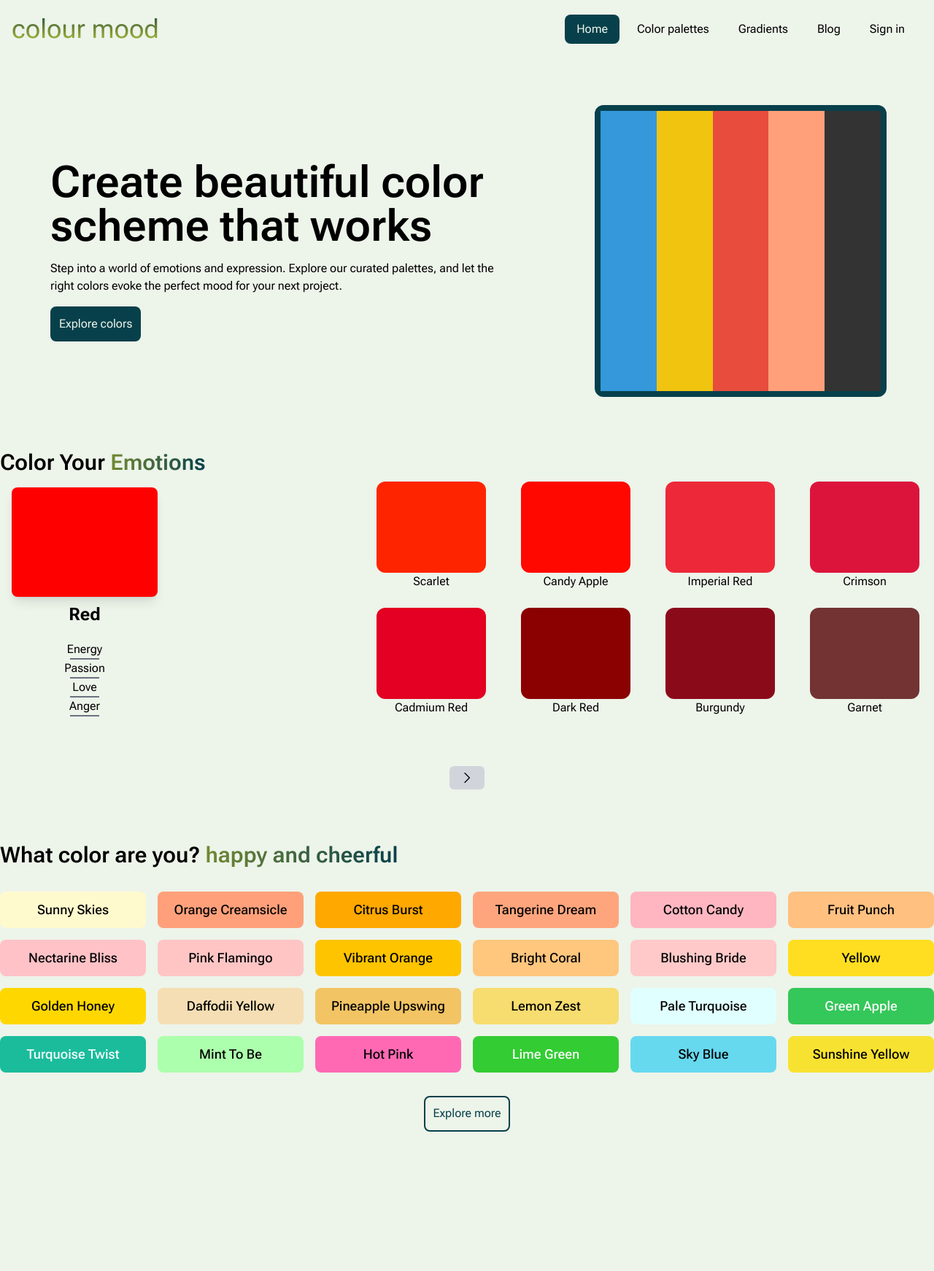
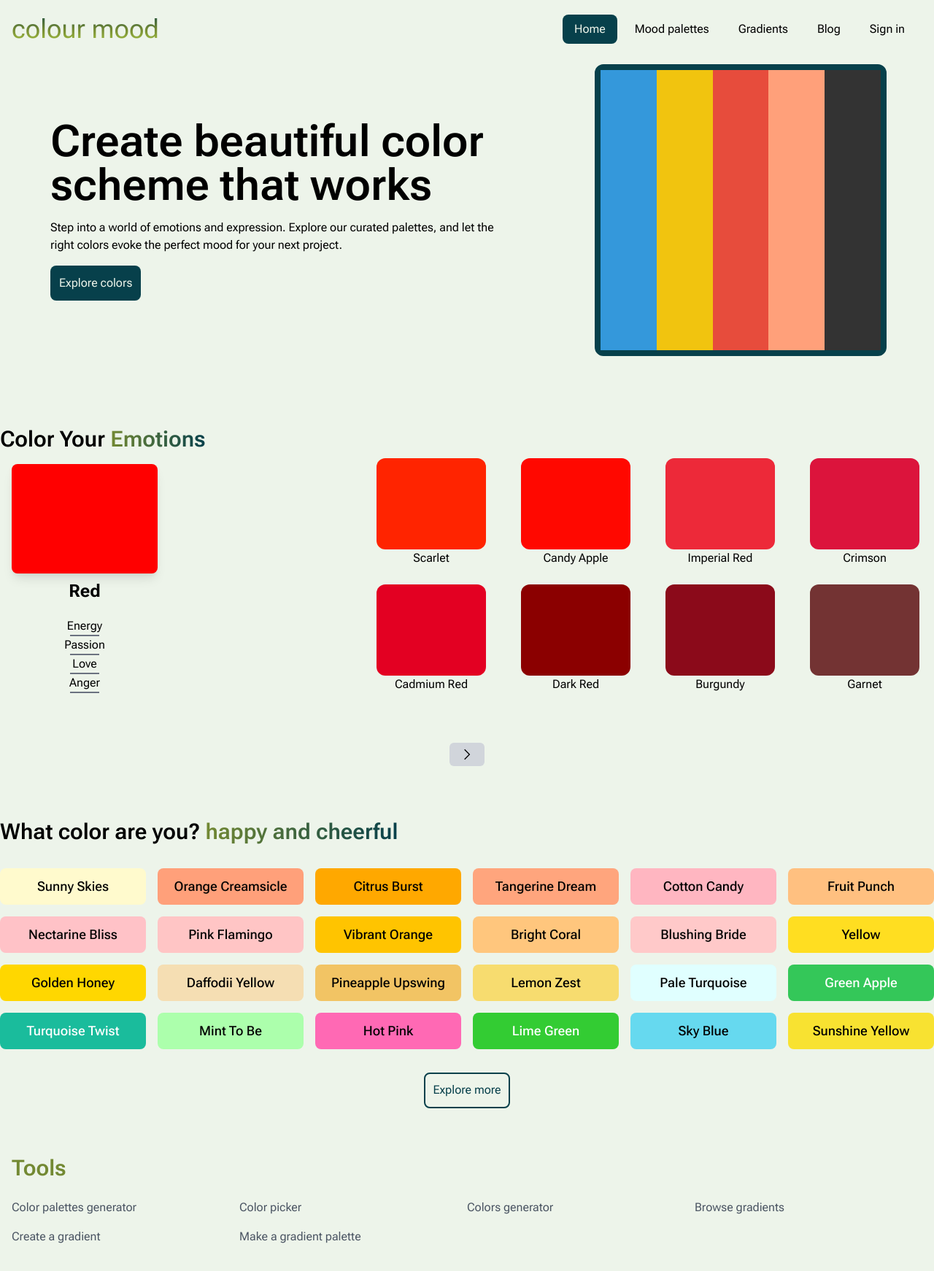
Before and after one commit to motuncoded/colourmood, a Next.js app: page / in a window 1280 px wide. Shown: the top 1742 px of the page at 73% size. Before the commit the page ends 1583 px from the top, so only its background shows below. Built offline with nearby package versions, Linux system fonts and the light colour scheme.

Commit message:
Feat: Set up the tools section
In this change, the colortools section as set up

```diff
--- a/src/components/ColorDesc.js
+++ /dev/null
@@ -1 +0,0 @@
-rfc;
--- a/src/components/ColorList.tsx
+++ b/src/components/ColorList.tsx
@@ -183,7 +183,6 @@ const ColorList = () => {
         >
           Regenerate
         </button>
-
       </div>
     </div>
   );
--- /dev/null
+++ b/src/components/ColorTools.tsx
@@ -0,0 +1,43 @@
+import Link from "next/link";
+
+const sections = [
+  {
+    title: "Tools",
+    items: [
+      { text: "Color palettes generator", href: "/colorpalette" },
+      { text: "Color picker", href: "/color-picker" },
+      { text: "Colors generator", href: "/list-of-colors" },
+      { text: "Browse gradients", href: "/browse-gradients" },
+      { text: "Create a gradient", href: "/create-gradient" },
+      { text: "Make a gradient palette", href: "/make-gradient-palette" },
+    ],
+  },
+];
+
+export default function Home() {
+  return (
+    <div className=" py-12">
+      <div className="">
+        {sections.map((section) => (
+          <div key={section.title} className="p-4">
+            <h2 className="text-3xl font-semibold mb-4 text-[var(--dark-green)]">
+              {section.title}
+            </h2>
+            <ul className="list-none mb-0 grid grid-cols-4">
+              {section.items.map((item) => (
+                <li key={item.text} className="py-2">
+                  <Link
+                    href={item.href}
+                    className="text-gray-600 hover:text-gray-900 transition duration-300 ease-in-out"
+                  >
+                    {item.text}
+                  </Link>
+                </li>
+              ))}
+            </ul>
+          </div>
+        ))}
+      </div>
+    </div>
+  );
+}
--- a/src/components/Hero.tsx
+++ b/src/components/Hero.tsx
@@ -14,7 +14,7 @@ function Hero() {
 
   const router = useRouter();
   return (
-    <div className=" py-4 flex justify-around items-center  max-sm:flex-col-reverse max-md:justify-center max-md:flex-col-reverse max-xl:flex-col-reverse  max-lg:flex-col-reverse">
+    <div className=" my-10 flex justify-around items-center  max-sm:flex-col-reverse max-md:justify-center max-md:flex-col-reverse max-xl:flex-col-reverse  max-lg:flex-col-reverse">
       <div className="max-w-[620px] w-[calc(100% - 2rem)] max-sm:flex flex-col justify-center items-center max-sm:max-w-[340px] max-sm:px-2  max-xl:max-w-[600px] max-lg:max-w-[700px]  px-1   max-xl:px-1 ">
         <h2 className="text-6xl font-semibold max-sm:text-4xl  ">
           Create beautiful color scheme that works
--- a/src/components/Navbar.tsx
+++ b/src/components/Navbar.tsx
@@ -53,8 +53,8 @@ const NavList = ({ onClose }: NavListProps) => (
       <NavItem href="/" onClose={onClose}>
         Home
       </NavItem>
-      <NavItem href="/palette" onClose={onClose}>
-        Color palettes
+      <NavItem href="/moodpalette" onClose={onClose}>
+        Mood palettes
       </NavItem>
       <NavItem href="/gradient" onClose={onClose}>
         Gradients
@@ -78,7 +78,7 @@ export default function Navbar() {
     setMenu(false);
   };
   return (
-    <div className="h-[80px] p-4 flex justify-between items-center ">
+    <div className="fixed top-0 left-0 w-full h-[80px] p-4 flex justify-between items-center bg-[var(--light-color)] z-50 ">
       <Logo />
       <div className="hidden sm:flex justify-center items-center md:flex md:justify-center md:items-center">
         <NavList />
--- a/src/pages/palette.tsx
+++ b/src/pages/colorpalette.tsx
@@ -37,7 +37,7 @@ const ColorPalette = () => {
   };
   useEffect(() => {
     generatePalettes();
-    setHasMore(true); // Set hasMore to true after the first batch of palettes is generated
+    setHasMore(true);
   }, []);
 
   const handleLoadMore = () => {
@@ -66,7 +66,7 @@ const ColorPalette = () => {
   }, []);
 
   return (
-    <div className={`${roboto_flex}`}>
+    <div className={`${roboto_flex} pt-14`}>
       <h2
         style={{
           fontSize: "clamp(1.25rem, 5vw, 2.25rem)",
--- a/src/pages/index.tsx
+++ b/src/pages/index.tsx
@@ -3,7 +3,7 @@ import { useState } from "react";
 import Hero from "../components/Hero";
 import Mood from "../components/Mood";
 import ColorMoodSlider from "@/components/ColorMoodSlider";
-
+import ColorTools from "@/components/ColorTools";
 
 export default function Home() {
   const [selectedMood, setSelectedMood] = useState<string>("");
@@ -17,6 +17,7 @@ export default function Home() {
       <Hero />
       <ColorMoodSlider />
       <Mood selectedMood={selectedMood} />
+      <ColorTools />
     </div>
   );
 }
```
Also changed, not shown: src/components/colorpicker.tsx (added), src/components/json/colour.json.
